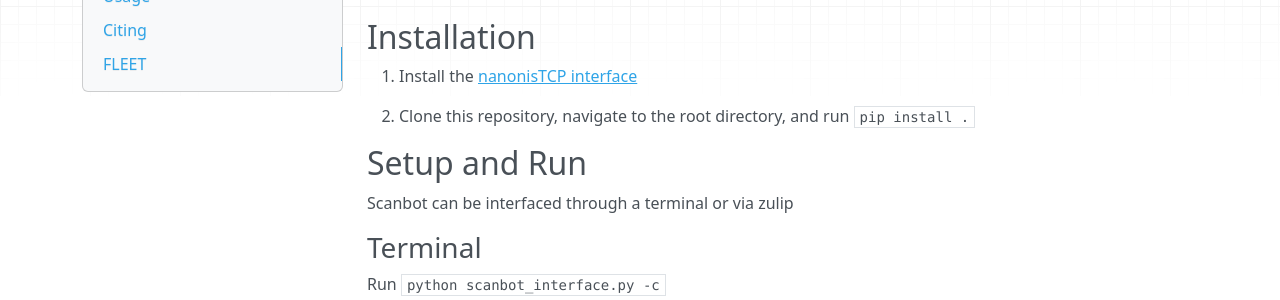
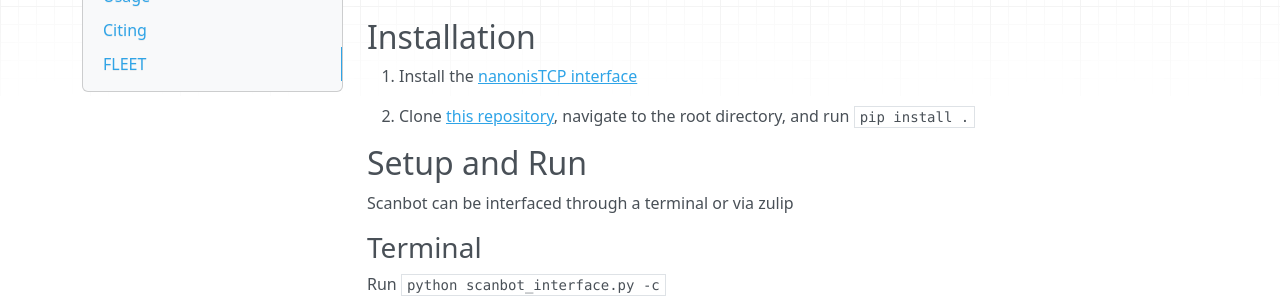
Before and after one commit to New-Horizons-SPM/scanbot, an MkDocs documentation site: the page built from docs/index.md, in a window 1280 px wide and 900 px high. Shown: the part 210-510 px from the top of the window. Built offline with MkDocs 1.6.1, drawn with Linux system fonts in a browser that asks for light colours; nearby versions of some CDN libraries; some of the changed lines change nothing that is shown.

Commit message:
Link to the repo

````diff
--- a/docs/index.md
+++ b/docs/index.md
@@ -6,7 +6,7 @@ Scanbot is a collection of several automated STM and nc-AFM data acquisition com
 ## Installation
 1.  Install the [nanonisTCP interface](https://github.com/New-Horizons-SPM/nanonisTCP)
 
-2. Clone this repository, navigate to the root directory, and run ```pip install .```
+2. Clone [this repository](https://github.com/New-Horizons-SPM/scanbot), navigate to the root directory, and run ```pip install .```
 
 ## Setup and Run
 Scanbot can be interfaced through a terminal or via zulip
````
